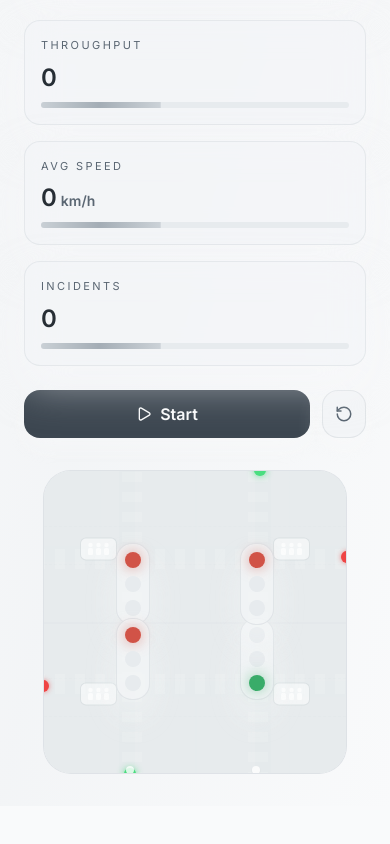
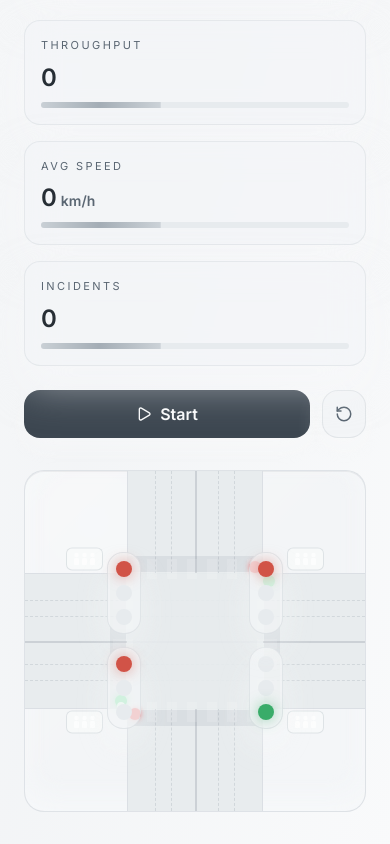
Before and after one commit to Necookie/NeuroCross, a React (Vite) app in the folder Client/: page / in a window 390 px wide. Shown: the part 991-1835 px from the top of the page. Before the commit the page ends 1797 px from the top, so only its background shows below. Built offline with nearby package versions, Linux system fonts and the light colour scheme.

Commit message:
feat: make RoadLayer fully responsive with percentage-based roads for multi-intersection layout

```diff
--- a/Client/src/features/simulation/components/RoadLayer.jsx
+++ b/Client/src/features/simulation/components/RoadLayer.jsx
@@ -48,8 +48,8 @@ const PedestrianFigure = memo(({ side }) => {
 const PedestrianCrossing = memo(({ side, canWalk }) => {
   const horiz = side === 'north' || side === 'south';
   const base = horiz
-    ? 'absolute left-1/2 -translate-x-1/2 w-80 h-5 z-30'
-    : 'absolute top-1/2 -translate-y-1/2 h-80 w-5 z-30';
+    ? 'absolute left-1/2 -translate-x-1/2 h-5 z-30'
+    : 'absolute top-1/2 -translate-y-1/2 w-5 z-30';
   const posStyle = {
     north: { top: '26%' },
     south: { bottom: '26%' },
@@ -65,7 +65,7 @@ const PedestrianCrossing = memo(({ side, canWalk }) => {
   return (
     <div
       className={base}
-      style={{ ...posStyle, background: horiz ? ZEBRA_H : ZEBRA_V }}
+      style={{ ...posStyle, background: horiz ? ZEBRA_H : ZEBRA_V, ...(horiz ? { width: '40%' } : { height: '40%' }) }}
     >
       {/* Walk/Stop signal dot */}
       <div
@@ -82,8 +82,8 @@ const PedestrianCrossing = memo(({ side, canWalk }) => {
 
 const RoadBackdrop = memo(() => (
   <>
-    {/* N-S ROAD (Wider 320px) */}
-    <div className="absolute left-1/2 -translate-x-1/2 w-80 h-full bg-mono-800/90 border-x border-mono-700/70">
+    {/* N-S ROAD (40% width, percentage-based) */}
+    <div className="absolute left-1/2 -translate-x-1/2 h-full bg-mono-800/90 border-x border-mono-700/70" style={{ width: '40%' }}>
       <div className="absolute left-1/2 h-full border-l-2 border-mono-300/20" />
       <div className="absolute left-[32%] h-full border-l border-dashed border-mono-400/20" />
       <div className="absolute left-[20%] h-full border-l border-dashed border-mono-400/20" />
@@ -95,8 +95,8 @@ const RoadBackdrop = memo(() => (
       <div className="absolute bottom-[25%] w-full h-4 bg-mono-300/10" />
     </div>
 
-    {/* E-W ROAD (Wider 320px) */}
-    <div className="absolute top-1/2 -translate-y-1/2 h-80 w-full bg-mono-800/90 border-y border-mono-700/70">
+    {/* E-W ROAD (40% height, percentage-based) */}
+    <div className="absolute top-1/2 -translate-y-1/2 w-full bg-mono-800/90 border-y border-mono-700/70" style={{ height: '40%' }}>
       <div className="absolute top-1/2 w-full border-t-2 border-mono-300/20" />
       <div className="absolute top-[32%] w-full border-t border-dashed border-mono-400/20" />
       <div className="absolute top-[20%] w-full border-t border-dashed border-mono-400/20" />
@@ -109,7 +109,7 @@ const RoadBackdrop = memo(() => (
     </div>
 
     {/* INTERSECTION BOX */}
-    <div className="absolute top-1/2 left-1/2 -translate-x-1/2 -translate-y-1/2 w-80 h-80 bg-mono-800/90 z-0" />
+    <div className="absolute top-1/2 left-1/2 -translate-x-1/2 -translate-y-1/2 bg-mono-800/90 z-0" style={{ width: '40%', height: '40%' }} />
   </>
 ));
 
@@ -126,7 +126,7 @@ const RoadLayer = ({ roads, lightState, weather, speedFactor }) => {
   const ewCanWalk = lightState === 'N_GREEN' || lightState === 'S_GREEN';
 
   return (
-    <div className="relative aspect-square w-[min(78vw,780px)] bg-mono-900 rounded-[28px] border border-mono-700/70 shadow-soft overflow-hidden asphalt inset-shadow">
+    <div className="relative aspect-square w-full bg-mono-900 rounded-[20px] border border-mono-700/70 shadow-soft overflow-hidden asphalt inset-shadow">
       {weather === 'rain' && <RainEffect />}
 
       <RoadBackdrop />
```
